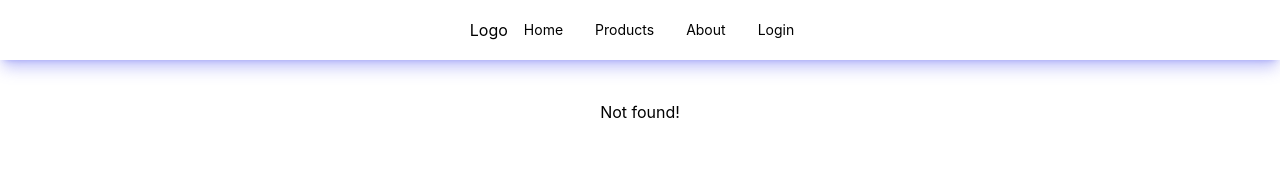
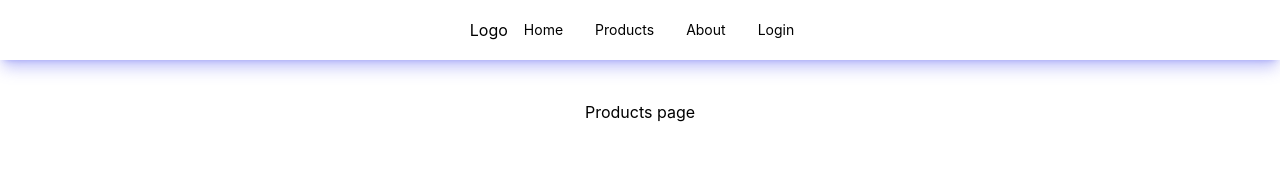
Before and after one commit to walterjin6/Code-Test-230219, a React (Create React App) app: page /products in a window 1280 px wide. Before the commit this address had no page. Shown: the top 190 px of the page. Built offline with nearby package versions, Linux system fonts and the light colour scheme.

Commit message:
Add products component

```diff
--- a/src/App.tsx
+++ b/src/App.tsx
@@ -1,6 +1,7 @@
 import { Routes, Route } from 'react-router-dom'
 import Layout from './components/Layout'
 import Home from './pages/Home'
+import Products from './pages/Products'
 
 const App = () => {
   return (
@@ -8,7 +9,7 @@ const App = () => {
       <Routes>
         <Route path='/' element={<Layout />}>
           <Route index element={<Home />} />
-
+          <Route path='products' element={<Products />} />
           <Route path='*' element={<p>Not found!</p>} />
         </Route>
       </Routes>
--- /dev/null
+++ b/src/pages/Products.tsx
@@ -0,0 +1,5 @@
+const Products = () => {
+  return <h2>Products page</h2>
+}
+
+export default Products
```
